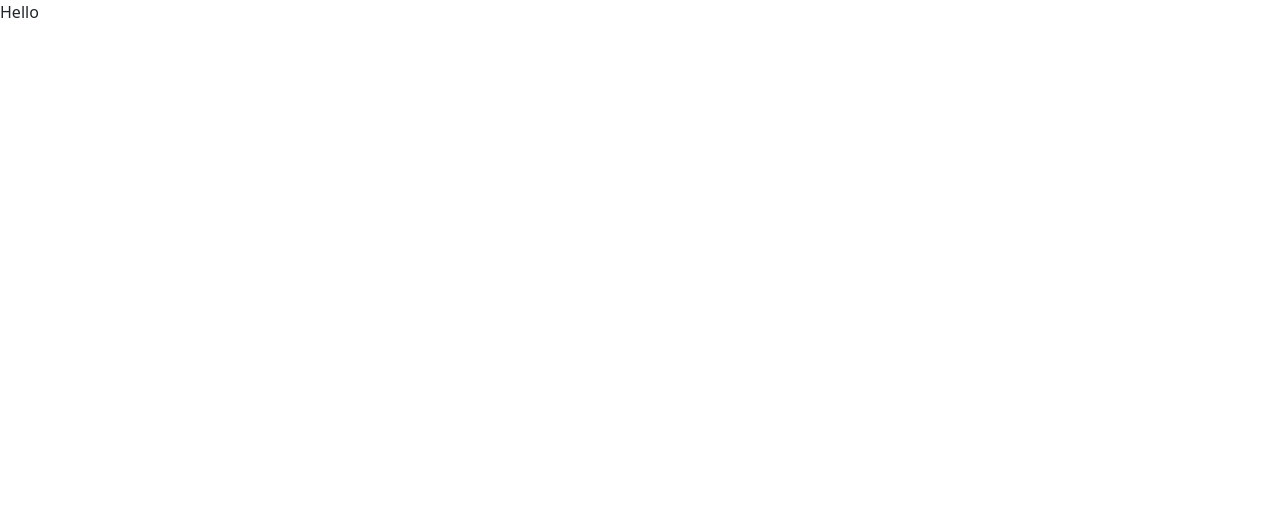
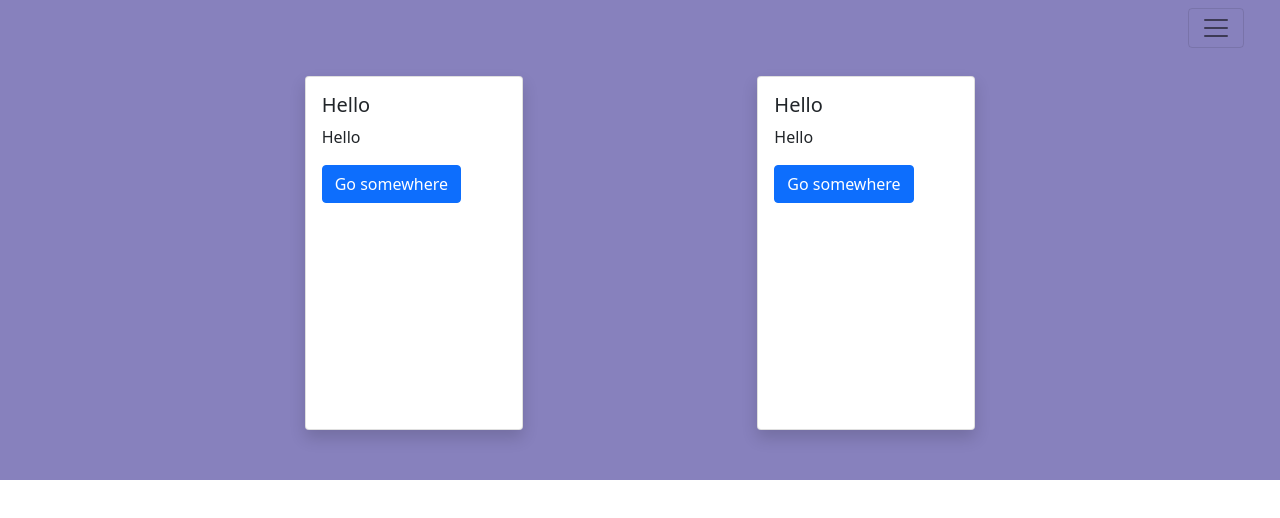
Before and after one commit to margyle/mugsyReact, a React (Create React App) app in the folder mugsy/: page / in a window 1280 px wide. Shown: the top 518 px of the page. Built offline with nearby package versions, Linux system fonts and the light colour scheme.

Commit message:
update landaerCard, defaultContainer, impliment global and module based css

```diff
--- a/mugsy/src/App.tsx
+++ b/mugsy/src/App.tsx
@@ -1,12 +1,14 @@
 import React from 'react';
 import { BrowserRouter, Route } from 'react-router-dom';
 import { DefaultContainer } from './features/common/container/DefaultContainer';
+import { recipesList } from './features/views/recipeList/recipeListSlice';
+
 
 
 export const App: React.FC = () => {
   return (
-    <div>
-      Hello
+    <div className="mainContainer">
+
       <DefaultContainer />
 
 
--- a/mugsy/src/assets/styles/global.scss
+++ b/mugsy/src/assets/styles/global.scss
@@ -0,0 +1,10 @@
+@import "~bootstrap/scss/bootstrap";
+
+.mainContainer {
+  background-color: #8781bd;
+  height: 480px;
+}
+
+.landerContainer {
+  padding-top: 20px;;
+}
--- a/mugsy/src/features/common/cards/landerCard/LanderCard.tsx
+++ b/mugsy/src/features/common/cards/landerCard/LanderCard.tsx
@@ -1,19 +1,20 @@
 import { BrowserRouter } from 'react-router-dom';
 import Button from 'react-bootstrap/Button';
 import Card from 'react-bootstrap/Card';
+import styles from './landerCard.module.scss';
 
 export const LanderCard: React.FC = () => {
   return (
     <div>
-      <Card style={{ width: '18rem' }}>
-        <Card.Img variant="top" src="./holder.png" />
-        <Card.Body>
-          <Card.Title></Card.Title>
+      <Card className="shadow sm">
+        <Card.Body className={styles.cardContainer}>
+          <Card.Title>Hello</Card.Title>
           <Card.Text>
+            Hello
           </Card.Text>
-          <Button variant="primary">Placeholder</Button>
+          <Button variant="primary">Go somewhere</Button>
         </Card.Body>
       </Card>
-    </div>
+    </div >
   )
 };
--- a/mugsy/src/features/common/cards/landerCard/landerCard.module.scss
+++ b/mugsy/src/features/common/cards/landerCard/landerCard.module.scss
@@ -0,0 +1,6 @@
+@import "~bootstrap/scss/bootstrap";
+
+.cardContainer {
+  height: 22rem;
+  width: 13.5rem;
+}
--- a/mugsy/src/features/common/container/DefaultContainer.tsx
+++ b/mugsy/src/features/common/container/DefaultContainer.tsx
@@ -1,12 +1,53 @@
 import { BrowserRouter } from 'react-router-dom';
-import { Navbar } from '../navigation/Navigation';
+import Navbar from 'react-bootstrap/Navbar'
 import { Buttons } from '../button/Button';
+import { Lander } from '../../views/lander/Lander'
 import { LanderCard } from '../cards/landerCard/LanderCard';
+import Container from 'react-bootstrap/Container';
+import Row from 'react-bootstrap/Row';
+import Col from 'react-bootstrap/Col';
+import Nav from 'react-bootstrap/Nav'
+import Offcanvas from 'react-bootstrap/Offcanvas';
+import NavDropdown from 'react-bootstrap/NavDropdown';
+import FormControl from 'react-bootstrap/FormControl';
+import Form from 'react-bootstrap/Form';
+import Button from 'react-bootstrap/Button';
+import '../../../assets/styles/global.scss';
+import styles from './defaultContainer.module.scss';
+
 
 export const DefaultContainer: React.FC = () => {
   return (
     <div>
-
-    </div>
+      <Container fluid>
+        <Row>
+          <Navbar expand={false}>
+            <Container fluid>
+              <Navbar.Toggle className="ms-auto" aria-controls="offcanvasNavbar" />
+              <Navbar.Offcanvas
+                id="offcanvasNavbar"
+                aria-labelledby="offcanvasNavbarLabel"
+                placement="end"
+                className={styles.offCanvasContainer}
+              >
+                <Offcanvas.Header closeButton>
+                  <Offcanvas.Title id="offcanvasNavbarLabel">Mugsy OS: v0.9</Offcanvas.Title>
+                </Offcanvas.Header>
+                <Offcanvas.Body>
+                  <Nav className="justify-content-end flex-grow-1 pe-3">
+                    <Nav.Link href="#action1">Home</Nav.Link>
+                    <Nav.Link href="#action2">Brew</Nav.Link>
+                  </Nav>
+                </Offcanvas.Body>
+              </Navbar.Offcanvas>
+            </Container>
+          </Navbar>
+        </Row>
+        <Row>
+          <Lander />
+        </Row>
+        <Row />
+      </Container>
+    </div >
   )
 };
--- /dev/null
+++ b/mugsy/src/features/common/container/defaultContainer.module.scss
@@ -0,0 +1,7 @@
+@import "~bootstrap/scss/bootstrap";
+
+.offCanvasContainer {
+ background-color: #f26d7d;
+ opacity: .95;
+ width: 200px;
+}
--- /dev/null
+++ b/mugsy/src/features/views/lander/Lander.tsx
@@ -0,0 +1,25 @@
+import { BrowserRouter } from 'react-router-dom';
+import { Buttons } from '../../common/button/Button';
+import { LanderCard } from '../../common/cards/landerCard/LanderCard';
+import Container from 'react-bootstrap/Container';
+import Row from 'react-bootstrap/Row';
+import Col from 'react-bootstrap/Col';
+import '../../../assets/styles/global.scss';
+
+
+export const Lander: React.FC = () => {
+  return (
+    <div className="landerContainer">
+      <Container>
+        <Row>
+          <Col />
+          <Col><LanderCard /></Col>
+          <Col />
+          <Col><LanderCard /></Col>
+          <Col />
+        </Row>
+
+      </Container>
+    </div>
+  )
+};
--- a/mugsy/src/index.tsx
+++ b/mugsy/src/index.tsx
@@ -6,6 +6,7 @@ import { store } from './app/store';
 import { Provider } from 'react-redux';
 import * as serviceWorker from './serviceWorker';
 import 'bootstrap/dist/css/bootstrap.min.css';
+import './assets/styles/global.scss';
 
 ReactDOM.render(
   <React.StrictMode>
```
Also changed, not shown: mugsy/src/features/common/cards/landerCard/mugsyLogo.png (added).
